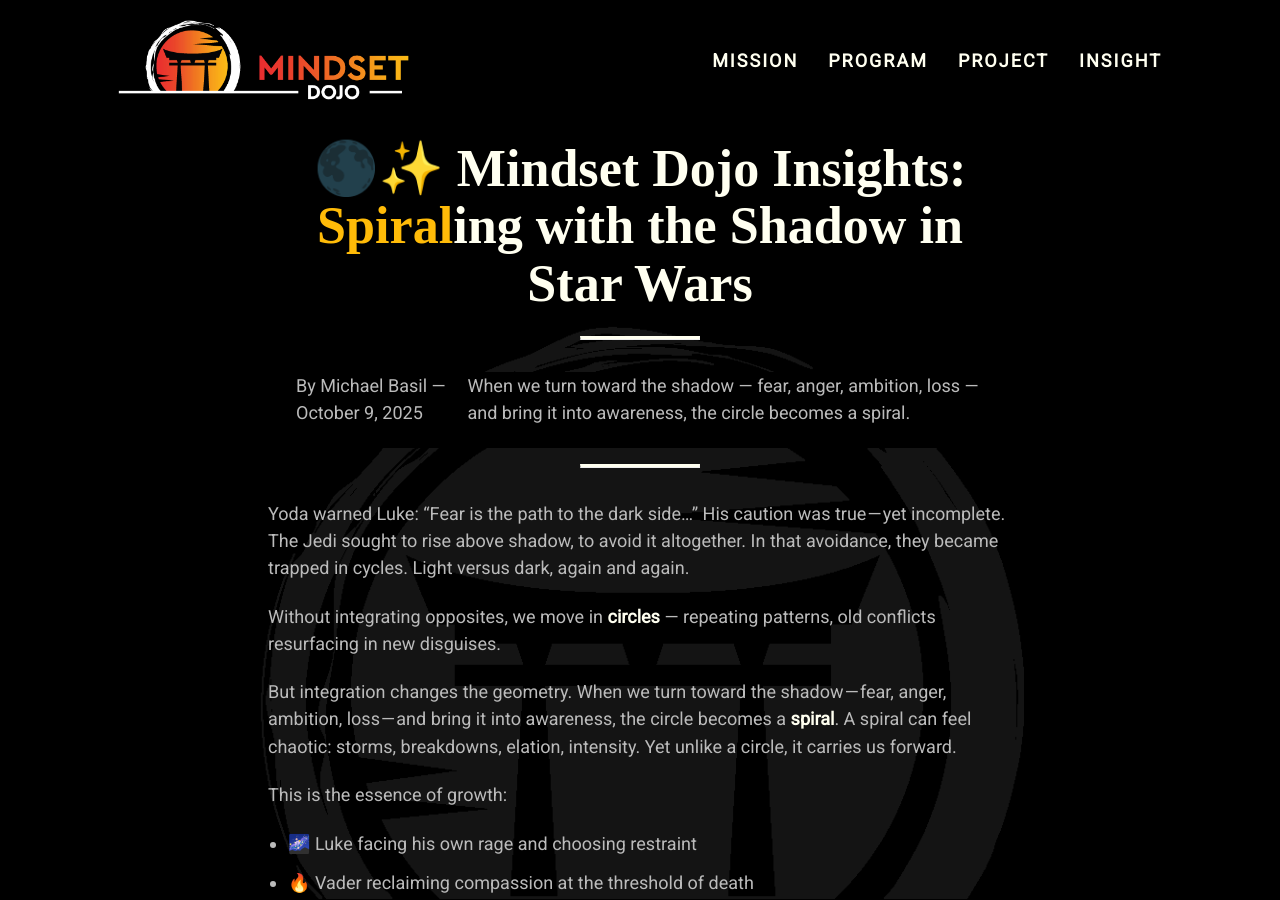
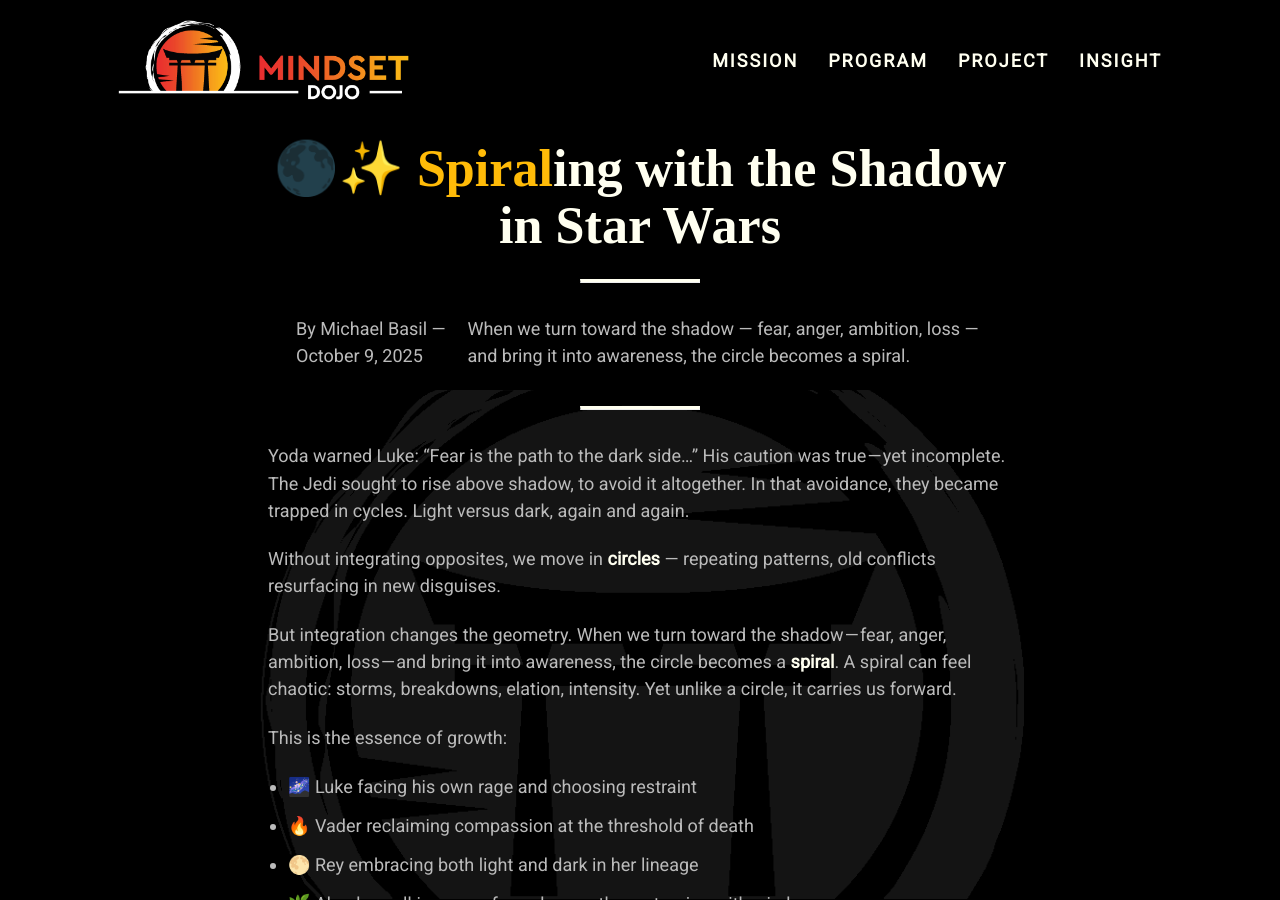
Before and after one commit to mindset-dojo/mindset-dojo.github.io, a Jekyll site: the page built from _insight/2025-10-09-spiraling-with-the-shadow-in-star-wars.md, in a window 1280 px wide and 900 px high. Built offline with Jekyll 4.4.1, drawn with Linux system fonts in a browser that asks for light colours; some web fonts are replaced.

Commit message:
feat: Insight - Spiriling with the Shadow

```diff
--- a/_insight/2025-10-09-spiraling-with-the-shadow-in-star-wars.md
+++ b/_insight/2025-10-09-spiraling-with-the-shadow-in-star-wars.md
@@ -1,6 +1,6 @@
 ---
 layout: post
-title: "🌑✨ Mindset Dojo Insights: Spiraling with the Shadow in Star Wars"
+title: "🌑✨ Spiraling with the Shadow in Star Wars"
 h1_mark: Spiral
 date: 2025-10-09
 author: "Michael Basil"
```
